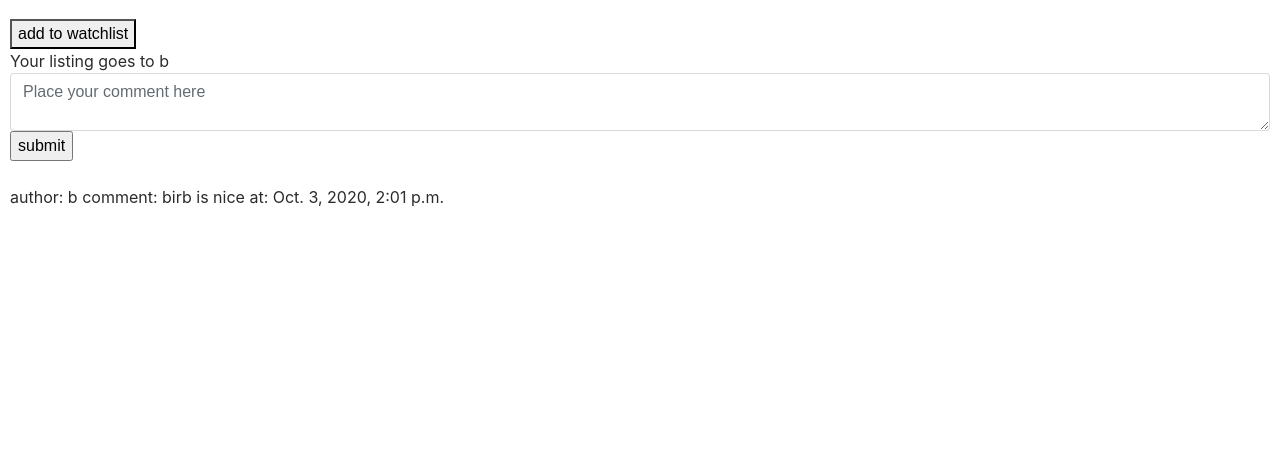
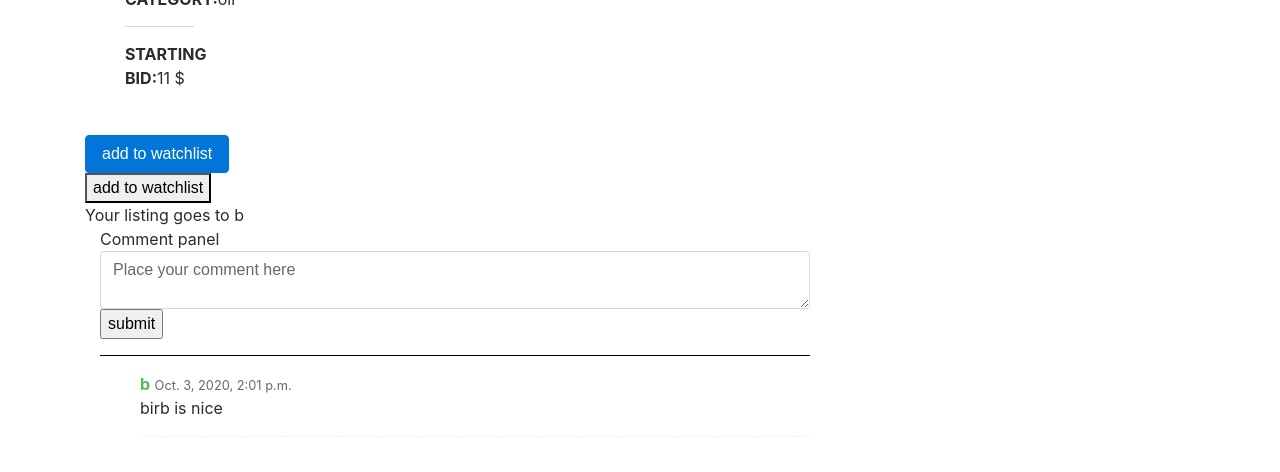
Before and after one commit to sultanby/cs50-web, a Django app: page /listing/1 in a window 1280 px wide. Shown: the part 588-1060 px from the top of the page. Before the commit the page ends 795 px from the top, so only its background shows below. Run offline with Django 3.2, Linux system fonts and the light colour scheme; a user stored in the database is signed in; data comes from the database, SQL or seed files in the repository; both versions use the stored data as it was after the commit; some libraries are stand-ins or nearby versions.

Commit message:
web-50 commerce style comment section .gitignore

```diff
--- a/commerce/auctions/static/auctions/styles.css
+++ b/commerce/auctions/static/auctions/styles.css
@@ -61,3 +61,46 @@ div#columns:hover figure:not(:hover) {
 .bat{
     padding-bottom: 15px;
 }
+
+hr{
+    border-top: 1px solid #000 !important;
+}
+
+.comment-wrapper .panel-body {
+    max-height:650px;
+    overflow:auto;
+}
+.comment-wrapper .media-list .media img {
+    width:64px;
+    height:64px;
+    border:2px solid #e5e7e8;
+}
+
+.comment-wrapper .media-list .media {
+    border-bottom:1px dashed #efefef;
+    margin-bottom:25px;
+}
+
+.project-info-box {
+  margin: 15px 0;
+  background-color: #fff;
+  padding: 30px 40px;
+  border-radius: 5px;
+}
+.project-info-box p {
+  margin-bottom: 15px;
+  padding-bottom: 15px;
+  border-bottom: 1px solid #d5dadb;
+}
+
+.project-info-box p:last-child {
+  margin-bottom: 0;
+  padding-bottom: 0;
+  border-bottom: none;
+}
+img {
+    width: 100%;
+    max-width: 100%;
+    height: auto;
+    -webkit-backface-visibility: hidden;
+}
--- a/commerce/auctions/templates/auctions/listing.html
+++ b/commerce/auctions/templates/auctions/listing.html
@@ -5,22 +5,42 @@
     <h2 class="mb-3"> Auctions Listing</h2>
 
     {% if user.is_authenticated %}
-
+        <div class="container">
+            <div class="row list-project">
                 <form action="{% url 'listing' listing.id %}" method="post">
                 {% csrf_token %}
-            <ul>
-                <li>Name of listing: {{ listing.name_of_listing }}</li>
-                <li>Description: {{ listing.listing_description }}</li>
-                <li>Starting bid: {{ listing.starting_bid }} $</li>
-                <li>Image:<br> <img src="{{listing.image}}"> </li>
-                <li>Owner:
+                    <div class="col-md-7">
+                        <img src="{{listing.image}}">
+                    </div>
+                    <div class="col-md-5">
+                        <div class="project-info-box mt-0">
+                            <h5>{{ listing.name_of_listing }}</h5>
+                            <p>{{ listing.listing_description }}</p>
+                        </div>
+                        <div class="project-info-box mb-10">
+                            <p><b>OWNER:</b>
                                 {% if my_listing %}
                                     YOU!
                                 {% else %}
                                     {{ listing.listings_owner }}
-                {% endif %}</li>
-            </ul>
+                                {% endif %}
+                            </p>
+                            <p><b>CATEGORY:</b>{{ listing.listing_category }}</p>
+                            <p><b>STARTING BID:</b>{{ listing.starting_bid }} $</p>
+                        </div>
                 </form>
+                        <form action="{% url 'watchlist' listing.id %}" method="POST">
+                            {% csrf_token %}
+                            <button class="btn btn-primary d-block" type="submit">
+                                {% if is_in_watchlist %}
+                                remove from watchlist
+                                {% else %}
+                                add to watchlist
+                                {% endif %}
+                            </button>
+                        </form>
+            </div>
+        </div>
 
         {% if my_listing %}
             {% if listing.is_closed == False %}
@@ -73,20 +93,45 @@
             {% endif %}
         {% endif %}
 
+
+        <div class="container">
+            <div class="row bootstrap snippets bootdeys">
+                <div class="col-md-8 col-sm-12">
+                    <div class="comment-wrapper">
+                        <div class="panel panel-info">
+                            <div class="panel-heading">
+                                Comment panel
+                            </div>
+                            <div class="panel-body">
                                 <form action="{% url 'comment' listing.id %}" method="post">
                                     {% csrf_token %}
                                     <textarea class="form-control" type="text" name="comment" placeholder="Place your comment here"></textarea>
                                     <input type = submit value="submit">
+                                    <div class="clearfix"></div>
+                                    <hr>
                                 </form>
                                 {% for comment in all_comments %}
                                 {% csrf_token %}
-            <br>
-            author: {{comment.commentator}}
-            comment: {{comment.comment}}
-            at: {{comment.comment_time}}
-            <br>
+                                <ul class="media-list">
+                                    <li class="media">
+                                        <div class="media-body">
+                                            <strong class="text-success">{{comment.commentator}}</strong>
+                                            <span class="text-muted pull-right">
+                                                <small class="text-muted">{{comment.comment_time}}</small>
+                                            </span>
+                                            <p>
+                                                {{comment.comment}}
+                                            </p>
+                                        </div>
+                                    </li>
+                                </ul>
                                 {% endfor %}
-
+                            </div>
+                        </div>
+                    </div>
+                </div>
+            </div>
+        </div>
     {% else %}
         Already have an account? <a href="{% url 'login' %}">Log In here.</a>
     {% endif %}
```
Also changed, not shown: commerce/db.sqlite3. Lines whose indentation alone changed are shown as unchanged.
